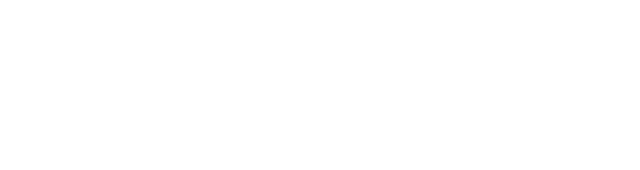
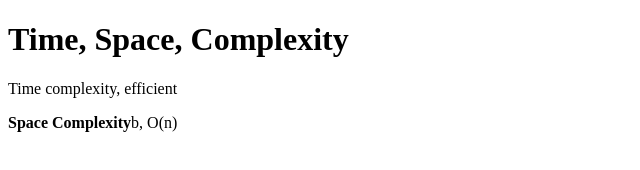
Before and after one commit to acciojob/time-and-space-complexity-chetanchavan200210, a website: page main.html in a window 1280 px wide. Shown: the whole page, without its empty margins (0-640 px from the left). Drawn offline with Linux system fonts and the light colour scheme.

Commit message:
created a submission

```diff
--- a/main.html
+++ b/main.html
@@ -10,7 +10,9 @@
 	<!-- the entire body must be written by student -->
     <script type="text/javascript" src="./script.js">
 </script>
-
+<h1>Time, Space, Complexity</h1>
+	<p>Time complexity, efficient</p>
+	<p>	<b>Space Complexity</b>b, O(n)</p>
 </body>
 
 </html>
```
